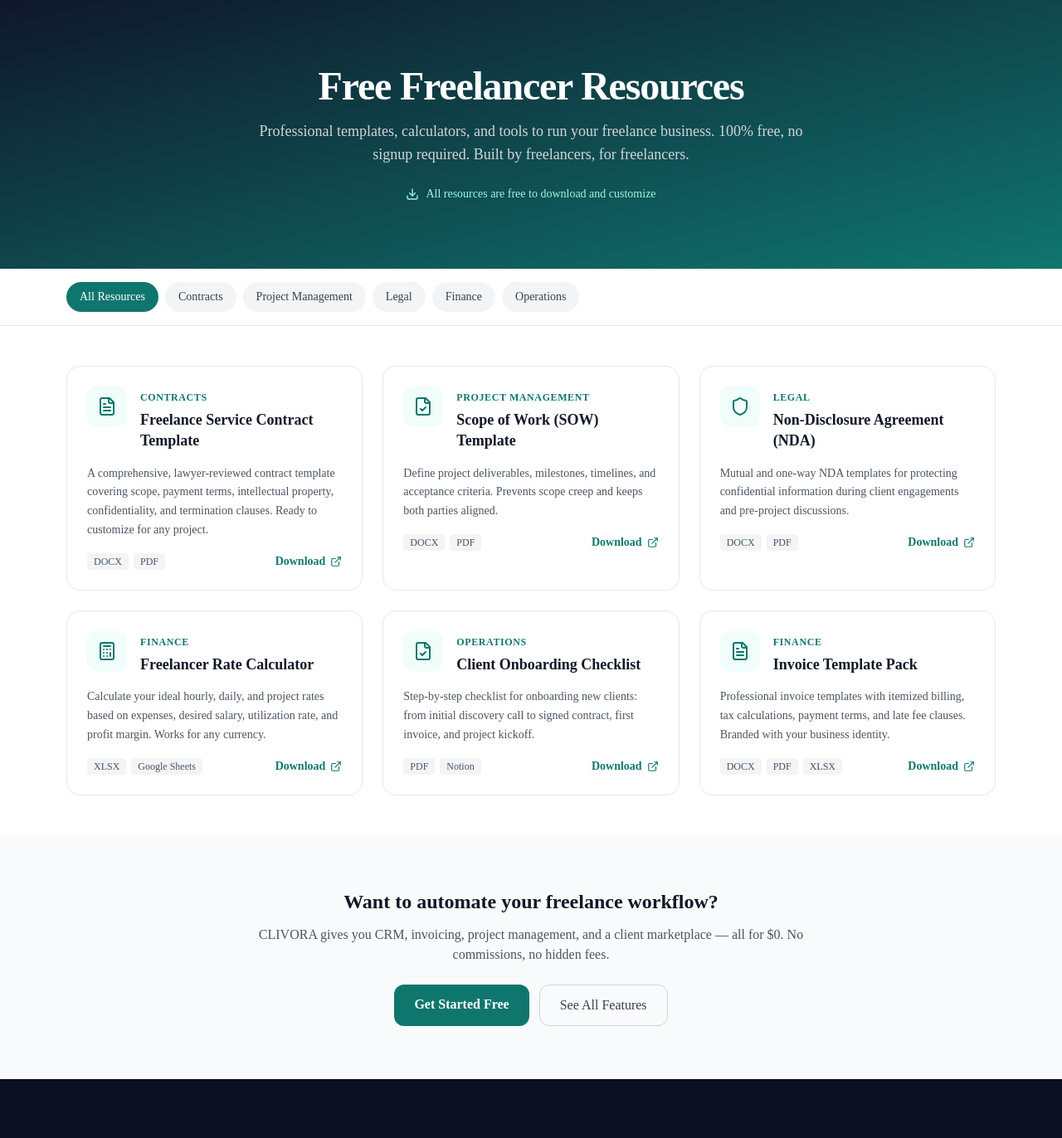
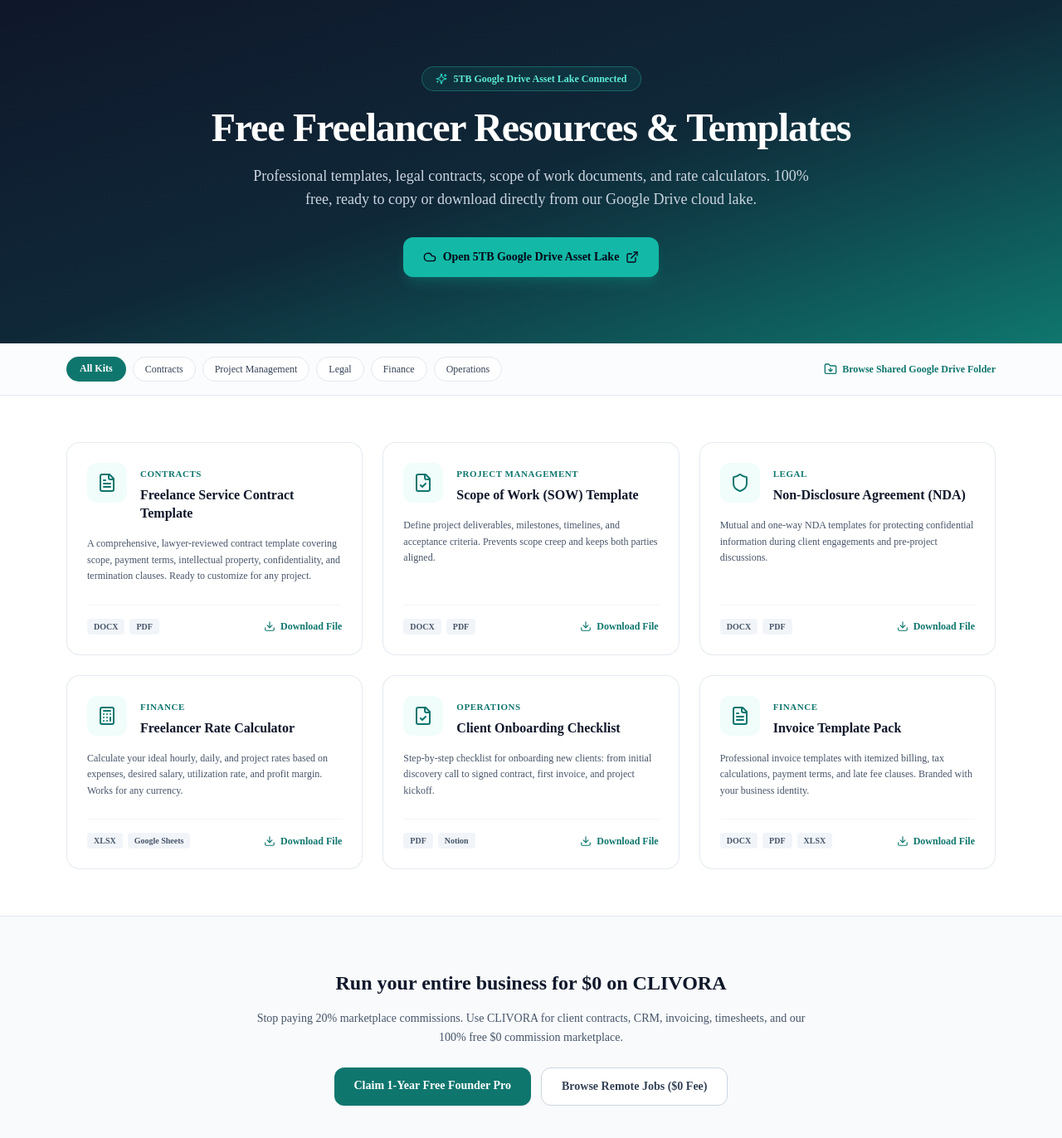
Before and after one commit to UsmanGhias/clivora, a Next.js app in the folder web/: page /docs/resources in a window 1280 px wide. Shown: the top 1372 px of the page at 83% size. Before the commit the page ends 1301 px from the top, so only its background shows below. Built offline with nearby package versions, Linux system fonts and the light colour scheme; no server answers.

Commit message:
feat(resources): link 5TB Google Drive Asset Lake into /docs/resources hub

```diff
--- a/web/src/app/docs/resources/page.tsx
+++ b/web/src/app/docs/resources/page.tsx
@@ -1,16 +1,28 @@
 import type { Metadata } from "next";
 import Link from "next/link";
-import { FileText, Download, ExternalLink, Shield, Calculator, FileCheck } from "lucide-react";
+import {
+  FileText,
+  Download,
+  ExternalLink,
+  Shield,
+  Calculator,
+  FileCheck,
+  FolderDown,
+  Sparkles,
+  Cloud,
+} from "lucide-react";
 
 export const metadata: Metadata = {
-  title: "Free Freelancer Resources & Templates",
+  title: "Free Freelancer Resources & Templates — CLIVORA",
   description:
-    "Download free contract templates, scope of work documents, NDAs, rate calculators, and more. Everything you need to run a professional freelance business.",
+    "Download free contract templates, scope of work documents, NDAs, rate calculators, and more from our 5TB Google Drive Asset Lake. 100% free, no signup required.",
   openGraph: {
-    title: "Free Freelancer Resources — CLIVORA",
-    description: "Professional templates and tools for freelancers. 100% free, no signup required.",
+    title: "Free Freelancer Resources & Templates — CLIVORA",
+    description: "Professional templates and tools for freelancers. 100% free on Google Drive.",
   },
 };
+
+const DRIVE_LAKE_URL = "https://drive.google.com/drive/folders/1LU9hkga7CpdO-AuWKRUKTNLLceXO6HlJ?usp=sharing";
 
 interface Resource {
   title: string;
@@ -29,7 +41,7 @@ const resources: Resource[] = [
     category: "Contracts",
     icon: FileText,
     formats: ["DOCX", "PDF"],
-    downloadUrl: "#", // Will be replaced with Google Drive / MediaFire links
+    downloadUrl: DRIVE_LAKE_URL,
   },
   {
     title: "Scope of Work (SOW) Template",
@@ -38,7 +50,7 @@ const resources: Resource[] = [
     category: "Project Management",
     icon: FileCheck,
     formats: ["DOCX", "PDF"],
-    downloadUrl: "#",
+    downloadUrl: DRIVE_LAKE_URL,
   },
   {
     title: "Non-Disclosure Agreement (NDA)",
@@ -47,7 +59,7 @@ const resources: Resource[] = [
     category: "Legal",
     icon: Shield,
     formats: ["DOCX", "PDF"],
-    downloadUrl: "#",
+    downloadUrl: DRIVE_LAKE_URL,
   },
   {
     title: "Freelancer Rate Calculator",
@@ -56,7 +68,7 @@ const resources: Resource[] = [
     category: "Finance",
     icon: Calculator,
     formats: ["XLSX", "Google Sheets"],
-    downloadUrl: "#",
+    downloadUrl: DRIVE_LAKE_URL,
   },
   {
     title: "Client Onboarding Checklist",
@@ -65,7 +77,7 @@ const resources: Resource[] = [
     category: "Operations",
     icon: FileCheck,
     formats: ["PDF", "Notion"],
-    downloadUrl: "#",
+    downloadUrl: DRIVE_LAKE_URL,
   },
   {
     title: "Invoice Template Pack",
@@ -74,7 +86,7 @@ const resources: Resource[] = [
     category: "Finance",
     icon: FileText,
     formats: ["DOCX", "PDF", "XLSX"],
-    downloadUrl: "#",
+    downloadUrl: DRIVE_LAKE_URL,
   },
 ];
 
@@ -84,71 +96,100 @@ export default function ResourcesPage() {
   return (
     <main className="min-h-screen bg-white">
       {/* Hero */}
-      <section className="bg-gradient-to-br from-[#0F172A] to-[#0F766E] text-white py-20 px-4">
-        <div className="max-w-4xl mx-auto text-center">
+      <section className="bg-gradient-to-br from-[#0F172A] via-[#0F2838] to-[#0F766E] text-white py-20 px-4">
+        <div className="max-w-4xl mx-auto text-center space-y-5">
+          <div className="inline-flex items-center gap-2 rounded-full border border-teal-400/30 bg-teal-500/10 px-4 py-1.5 text-xs font-semibold text-teal-300">
+            <Sparkles className="h-3.5 w-3.5 text-teal-400" />
+            <span>5TB Google Drive Asset Lake Connected</span>
+          </div>
+
           <h1 className="text-4xl md:text-5xl font-extrabold tracking-tight">
-            Free Freelancer Resources
+            Free Freelancer Resources & Templates
           </h1>
-          <p className="mt-4 text-lg text-gray-300 max-w-2xl mx-auto">
-            Professional templates, calculators, and tools to run your freelance business.
-            100% free, no signup required. Built by freelancers, for freelancers.
+          <p className="text-base md:text-lg text-slate-300 max-w-2xl mx-auto leading-relaxed">
+            Professional templates, legal contracts, scope of work documents, and rate calculators.
+            100% free, ready to copy or download directly from our Google Drive cloud lake.
           </p>
-          <div className="mt-6 flex items-center justify-center gap-2 text-sm text-teal-200">
-            <Download className="w-4 h-4" />
-            <span>All resources are free to download and customize</span>
+
+          <div className="pt-3 flex flex-wrap items-center justify-center gap-3">
+            <a
+              href={DRIVE_LAKE_URL}
+              target="_blank"
+              rel="noopener noreferrer"
+              className="inline-flex items-center gap-2 rounded-xl bg-teal-500 px-6 py-3.5 text-sm font-bold text-slate-950 shadow-lg shadow-teal-500/20 hover:bg-teal-400 transition-all active:scale-95"
+            >
+              <Cloud className="h-4 w-4" />
+              Open 5TB Google Drive Asset Lake
+              <ExternalLink className="h-4 w-4" />
+            </a>
           </div>
         </div>
       </section>
 
       {/* Category Filter */}
-      <section className="border-b border-gray-200">
-        <div className="max-w-6xl mx-auto px-4 py-4 flex flex-wrap gap-2">
-          <span className="px-4 py-2 rounded-full bg-teal-700 text-white text-sm font-medium">
-            All Resources
+      <section className="border-b border-slate-200 bg-slate-50/50">
+        <div className="max-w-6xl mx-auto px-4 py-4 flex flex-wrap items-center justify-between gap-3">
+          <div className="flex flex-wrap gap-2">
+            <span className="px-4 py-1.5 rounded-full bg-teal-700 text-white text-xs font-semibold">
+              All Kits
             </span>
             {categories.map((cat) => (
               <span
                 key={cat}
-              className="px-4 py-2 rounded-full bg-gray-100 text-gray-700 text-sm font-medium hover:bg-gray-200 cursor-pointer transition-colors"
+                className="px-3.5 py-1.5 rounded-full bg-white border border-slate-200 text-slate-700 text-xs font-medium hover:bg-slate-100 transition-colors"
               >
                 {cat}
               </span>
             ))}
           </div>
+
+          <a
+            href={DRIVE_LAKE_URL}
+            target="_blank"
+            rel="noopener noreferrer"
+            className="inline-flex items-center gap-1.5 text-xs font-bold text-teal-700 hover:text-teal-900"
+          >
+            <FolderDown className="h-4 w-4" />
+            Browse Shared Google Drive Folder
+          </a>
+        </div>
       </section>
 
       {/* Resource Grid */}
-      <section className="max-w-6xl mx-auto px-4 py-12">
+      <section className="max-w-6xl mx-auto px-4 py-14">
         <div className="grid grid-cols-1 md:grid-cols-2 lg:grid-cols-3 gap-6">
           {resources.map((resource) => {
             const Icon = resource.icon;
             return (
               <div
                 key={resource.title}
-                className="border border-gray-200 rounded-2xl p-6 hover:shadow-lg hover:border-teal-200 transition-all group"
+                className="flex flex-col justify-between border border-slate-200/90 rounded-2xl bg-white p-6 shadow-xs hover:shadow-md hover:border-teal-500/60 transition-all group"
               >
+                <div>
                   <div className="flex items-start gap-4">
-                  <div className="w-12 h-12 rounded-xl bg-teal-50 text-teal-700 flex items-center justify-center flex-shrink-0 group-hover:bg-teal-100 transition-colors">
+                    <div className="w-12 h-12 rounded-xl bg-teal-50 text-teal-700 flex items-center justify-center shrink-0 group-hover:bg-teal-100 transition-colors">
                       <Icon className="w-6 h-6" />
                     </div>
                     <div className="flex-1 min-w-0">
-                    <span className="text-xs font-semibold text-teal-700 uppercase tracking-wider">
+                      <span className="text-[11px] font-bold text-teal-700 uppercase tracking-wider">
                         {resource.category}
                       </span>
-                    <h3 className="text-lg font-bold text-gray-900 mt-1 leading-snug">
+                      <h3 className="text-base font-bold text-slate-900 mt-1 leading-snug">
                         {resource.title}
                       </h3>
                     </div>
                   </div>
-                <p className="text-sm text-gray-600 mt-4 leading-relaxed">
+                  <p className="text-xs text-slate-600 mt-4 leading-relaxed">
                     {resource.description}
                   </p>
-                <div className="mt-4 flex items-center justify-between">
+                </div>
+
+                <div className="mt-6 pt-4 border-t border-slate-100 flex items-center justify-between">
                   <div className="flex gap-1.5">
                     {resource.formats.map((fmt) => (
                       <span
                         key={fmt}
-                        className="px-2 py-0.5 text-xs font-medium bg-gray-100 text-gray-600 rounded"
+                        className="px-2 py-0.5 text-[10px] font-bold bg-slate-100 text-slate-600 rounded"
                       >
                         {fmt}
                       </span>
@@ -158,10 +199,10 @@ export default function ResourcesPage() {
                     href={resource.downloadUrl}
                     target="_blank"
                     rel="noopener noreferrer"
-                    className="inline-flex items-center gap-1.5 text-sm font-semibold text-teal-700 hover:text-teal-900 transition-colors"
+                    className="inline-flex items-center gap-1.5 text-xs font-bold text-teal-700 hover:text-teal-900 transition-colors"
                   >
-                    Download
-                    <ExternalLink className="w-3.5 h-3.5" />
+                    <Download className="w-3.5 h-3.5" />
+                    Download File
                   </a>
                 </div>
               </div>
@@ -170,28 +211,28 @@ export default function ResourcesPage() {
         </div>
       </section>
 
-      {/* CTA */}
-      <section className="bg-gray-50 py-16 px-4">
-        <div className="max-w-2xl mx-auto text-center">
-          <h2 className="text-2xl font-bold text-gray-900">
-            Want to automate your freelance workflow?
+      {/* Bottom CTA */}
+      <section className="bg-slate-50 border-t border-slate-200 py-16 px-4">
+        <div className="max-w-2xl mx-auto text-center space-y-4">
+          <h2 className="text-2xl font-extrabold text-slate-900">
+            Run your entire business for $0 on CLIVORA
           </h2>
-          <p className="text-gray-600 mt-3">
-            CLIVORA gives you CRM, invoicing, project management, and a client marketplace — all for
-            $0. No commissions, no hidden fees.
+          <p className="text-sm text-slate-600 leading-relaxed">
+            Stop paying 20% marketplace commissions. Use CLIVORA for client contracts, CRM, invoicing,
+            timesheets, and our 100% free $0 commission marketplace.
           </p>
-          <div className="mt-6 flex flex-col sm:flex-row gap-3 justify-center">
+          <div className="pt-2 flex flex-col sm:flex-row gap-3 justify-center">
             <Link
               href="/signup"
-              className="px-6 py-3 bg-teal-700 text-white font-semibold rounded-xl hover:bg-teal-800 transition-colors"
+              className="px-6 py-3 bg-teal-700 text-white font-bold text-sm rounded-xl hover:bg-teal-800 transition-colors shadow-sm"
             >
-              Get Started Free
+              Claim 1-Year Free Founder Pro
             </Link>
             <Link
-              href="/features"
-              className="px-6 py-3 border border-gray-300 text-gray-700 font-medium rounded-xl hover:bg-gray-100 transition-colors"
+              href="/jobs"
+              className="px-6 py-3 border border-slate-300 bg-white text-slate-700 font-bold text-sm rounded-xl hover:bg-slate-100 transition-colors"
             >
-              See All Features
+              Browse Remote Jobs ($0 Fee)
             </Link>
           </div>
         </div>
```
Lines whose indentation alone changed are shown as unchanged.
